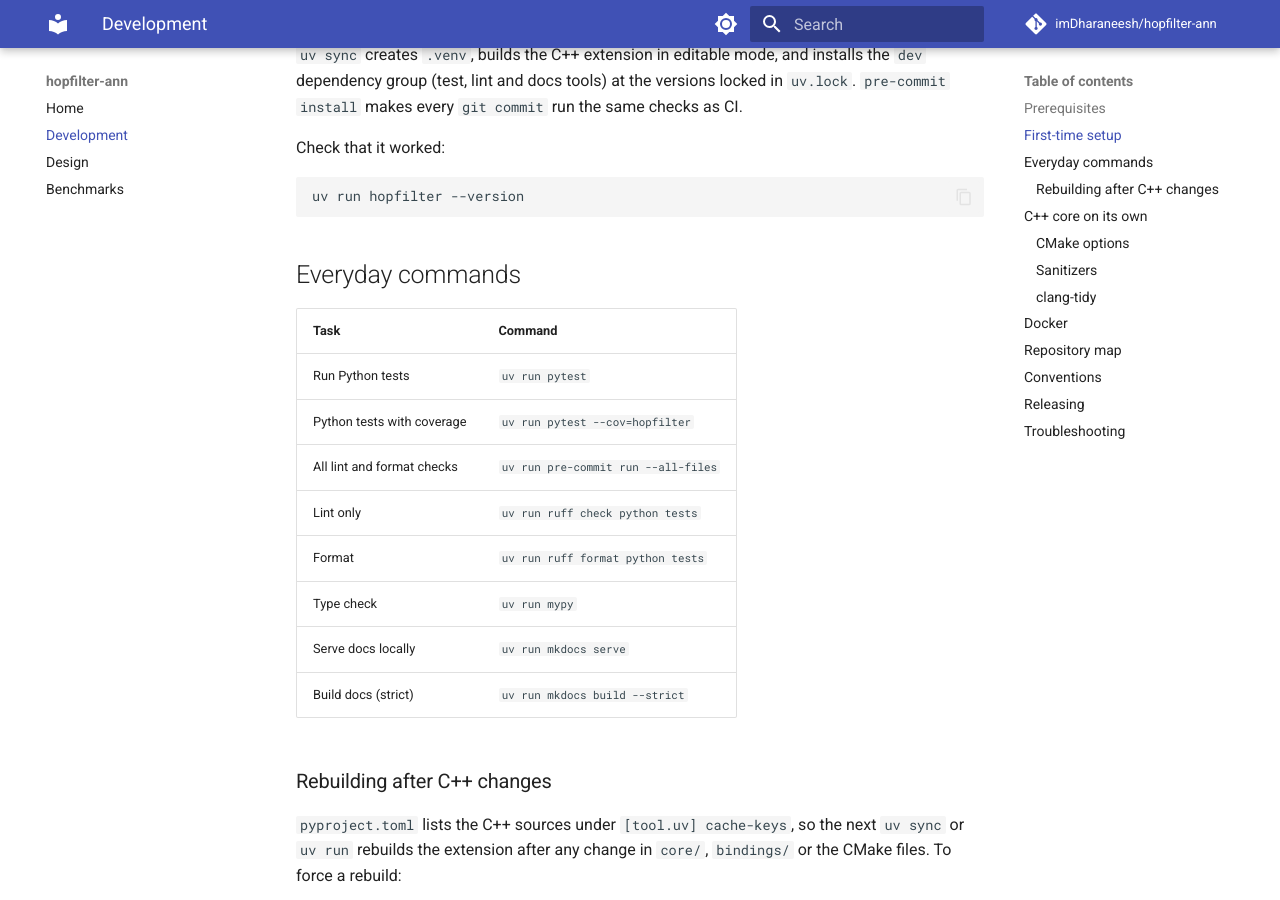
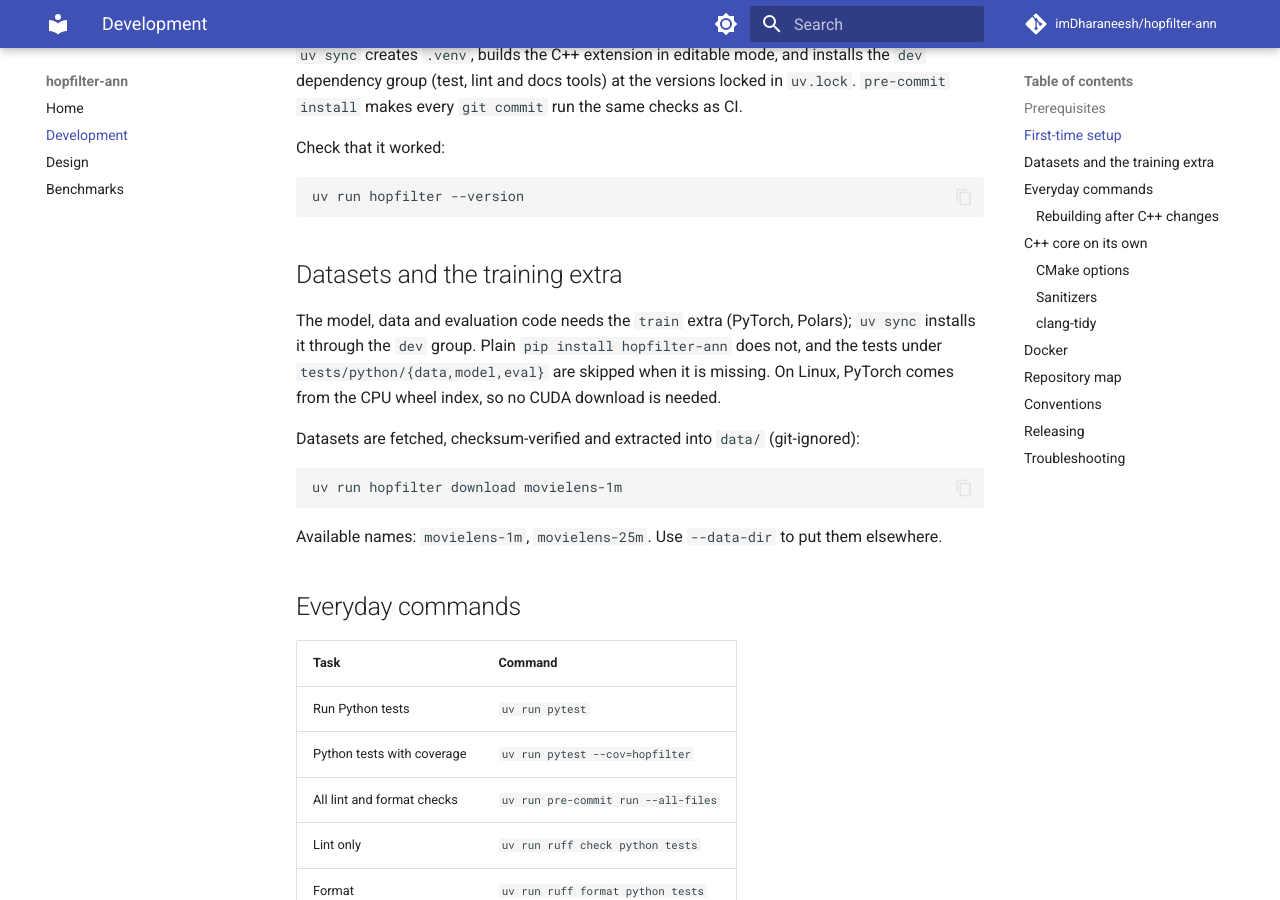
Before and after one commit to imDharaneesh/hopfilter-ann, an MkDocs documentation site: the page built from docs/development.md, in a window 1280 px wide and 900 px high, scrolled down 1029 px. Built offline with MkDocs 1.6.1 and Material for MkDocs 9.7.7, drawn with Linux system fonts in a browser that asks for light colours; comment, search, counter and statistics services are not loaded.

Commit message:
docs: mark phase 1 done and record the logq outcome
PLAN, README and the docs landing page move to phase 1 done. The design doc's logq hypothesis now points at the measured result, and PLAN states plainly that the tail-gain expectation was wrong. development.md covers the train extra, skipped tests without it, cpu torch on linux and hopfilter download.

````diff
--- a/docs/development.md
+++ b/docs/development.md
@@ -36,6 +36,18 @@ Check that it worked:
 ```bash
 uv run hopfilter --version
 ```
+
+## Datasets and the training extra
+
+The model, data and evaluation code needs the `train` extra (PyTorch, Polars); `uv sync` installs it through the `dev` group. Plain `pip install hopfilter-ann` does not, and the tests under `tests/python/{data,model,eval}` are skipped when it is missing. On Linux, PyTorch comes from the CPU wheel index, so no CUDA download is needed.
+
+Datasets are fetched, checksum-verified and extracted into `data/` (git-ignored):
+
+```bash
+uv run hopfilter download movielens-1m
+```
+
+Available names: `movielens-1m`, `movielens-25m`. Use `--data-dir` to put them elsewhere.
 
 ## Everyday commands
 
````
Also changed, not shown: PLAN.md (+4 -3 lines), README.md (+3 -3 lines), docs/design.md (+2 -2 lines), docs/index.md (+1 -1 lines).
